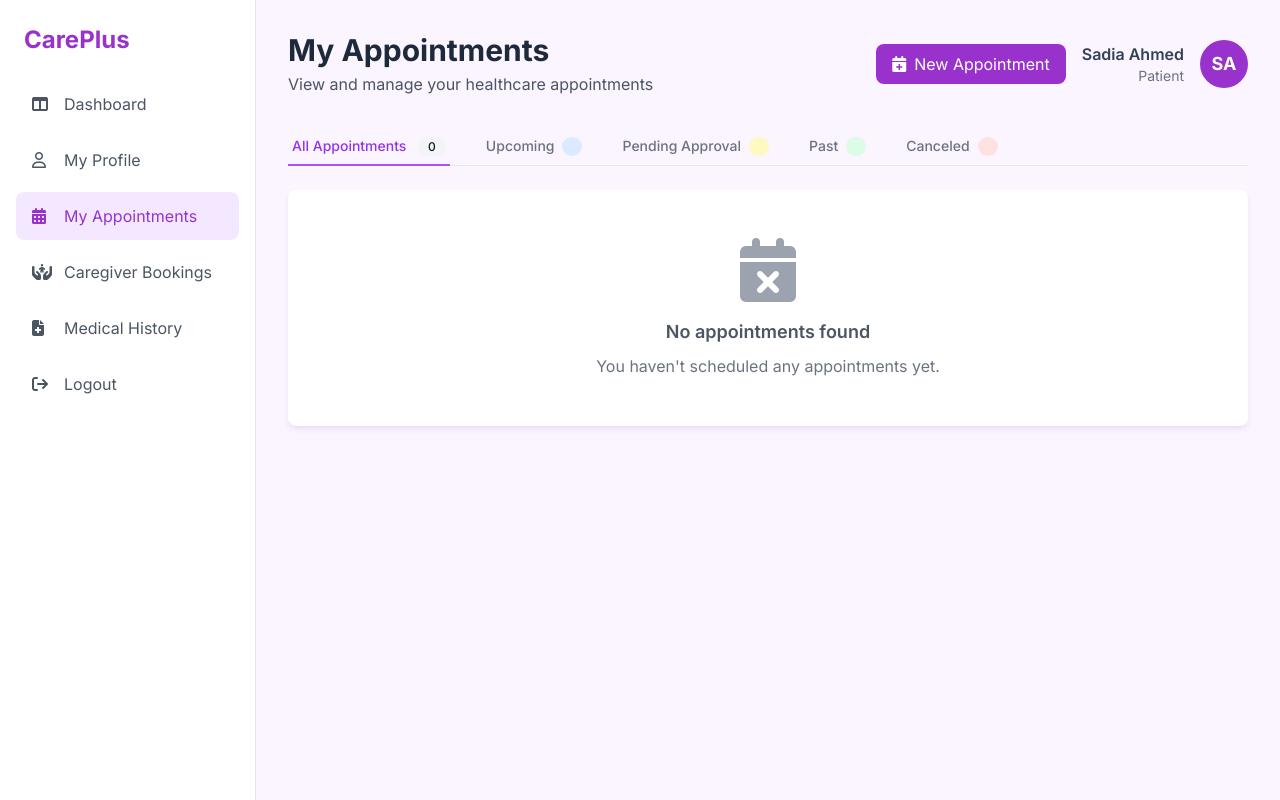
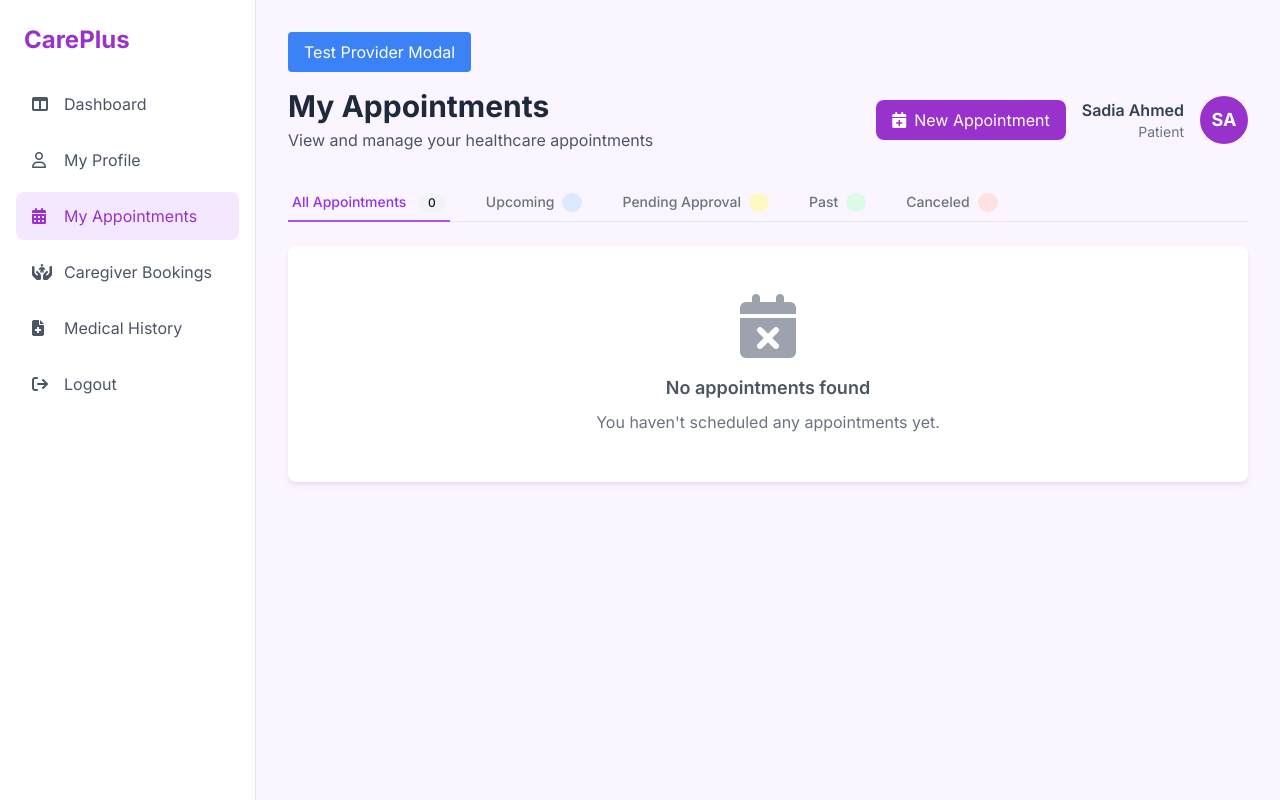
Before and after one commit to kazrkb/care-plus, a PHP site: page /patientAppointments.php in a window 1280 px wide. Run offline with PHP 8.4, Linux system fonts and the light colour scheme; a user stored in the database is signed in; data comes from the database, SQL or seed files in the repository; some libraries are stand-ins or nearby versions.

Commit message:
Debug new appointment modal issues
- Added console logging to track modal functionality
- Fixed z-index conflict between provider modal (z-40) and confirm modal (z-50)
- Added DOM ready checks for modal elements
- Added temporary test button for provider selection modal
- Enhanced error handling in openProviderSelectionModal function

```diff
--- a/patientAppointments.php
+++ b/patientAppointments.php
@@ -250,6 +250,14 @@ function formatAppointmentDate($datetime) {
     <script>
         // Auto-hide success/error messages after 5 seconds
         document.addEventListener('DOMContentLoaded', function() {
+            console.log('Page loaded, checking modal elements...');
+            const providerModal = document.getElementById('providerSelectionModal');
+            const confirmModal = document.getElementById('confirmationModal');
+            console.log('Modal elements found:', {
+                providerModal: !!providerModal,
+                confirmModal: !!confirmModal
+            });
+
             const alerts = document.querySelectorAll('.alert-auto-hide');
             alerts.forEach(function(alert) {
                 setTimeout(function() {
@@ -300,6 +308,10 @@ function formatAppointmentDate($datetime) {
 
         <!-- Main Content -->
         <main class="flex-1 p-8">
+            <!-- Debug Button for Testing Provider Modal -->
+            <button onclick="openProviderSelectionModal()"
+                    class="mb-4 px-4 py-2 bg-blue-500 text-white rounded hover:bg-blue-600">Test Provider Modal</button>
+
             <!-- Header -->
             <header class="flex justify-between items-center mb-8">
                 <div>
@@ -466,7 +478,7 @@ function formatAppointmentDate($datetime) {
     </div>
 
     <!-- Provider Selection Modal -->
-    <div id="providerSelectionModal" class="fixed inset-0 bg-black bg-opacity-50 hidden z-50">
+    <div id="providerSelectionModal" class="fixed inset-0 bg-black bg-opacity-50 hidden z-40">
         <div class="flex items-center justify-center min-h-screen p-4">
             <div class="bg-white rounded-lg max-w-6xl w-full max-h-[90vh] overflow-y-auto">
                 <div class="p-6">
@@ -698,9 +710,16 @@ function formatAppointmentDate($datetime) {
 
         // Provider Selection Modal Functions
         function openProviderSelectionModal() {
-            document.getElementById('providerSelectionModal').classList.remove('hidden');
+            console.log('Opening provider selection modal...');
+            const modal = document.getElementById('providerSelectionModal');
+            if (!modal) {
+                console.error('Provider selection modal not found!');
+                return;
+            }
+            modal.classList.remove('hidden');
             document.body.style.overflow = 'hidden';
             clearProviderFilters();
+            console.log('Provider selection modal should now be visible');
         }
 
         function closeProviderSelectionModal() {
```
